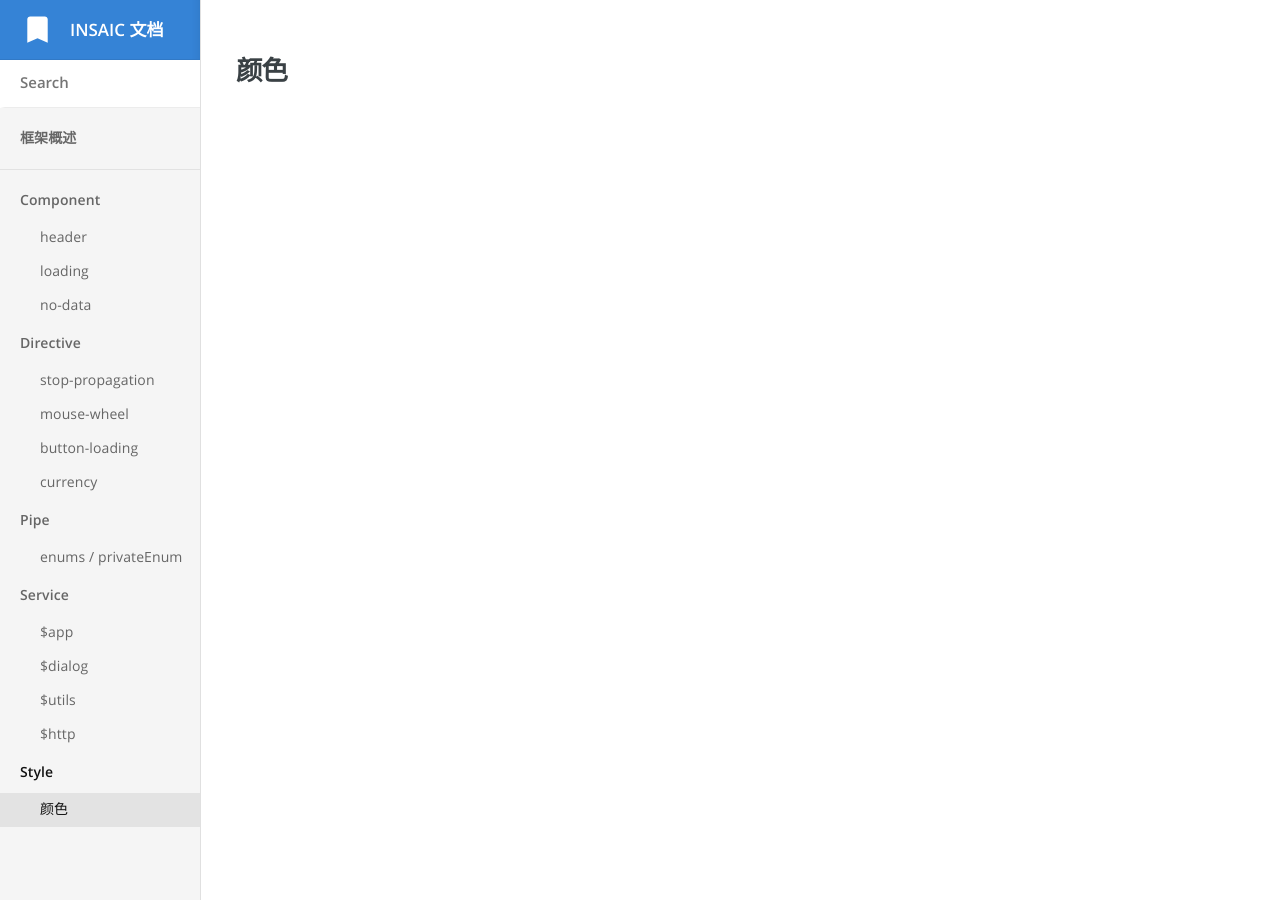
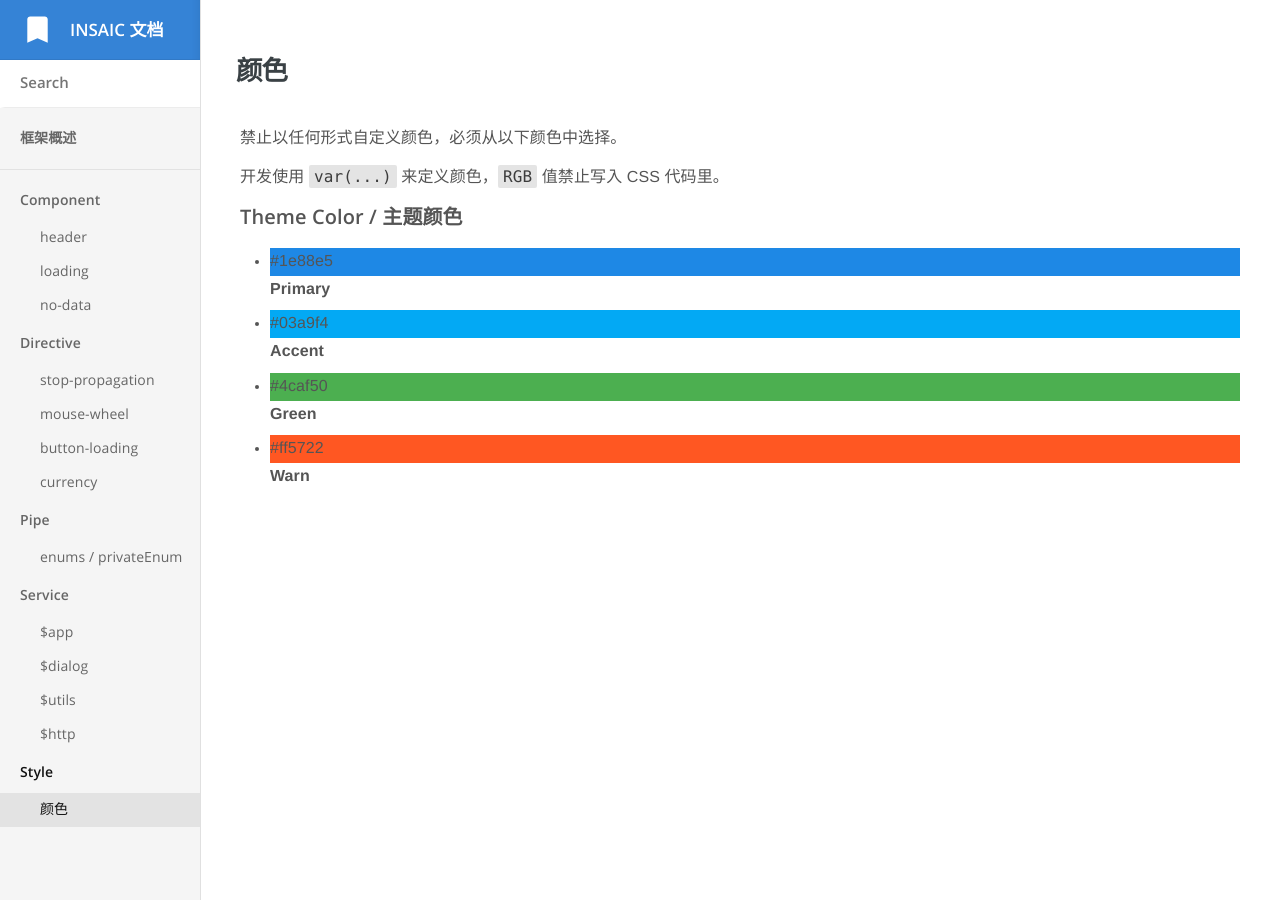
Before and after one commit to insaic/insaic.github.io, a Jekyll site: the page built from _docs/style/color.md, in a window 1280 px wide. Built offline with Jekyll 4.4.1, drawn with Linux system fonts in a browser that asks for light colours.

Commit message:
Update color.md

```diff
--- a/_docs/style/color.md
+++ b/_docs/style/color.md
@@ -3,3 +3,40 @@ title: 颜色
 category: Style
 order: 1
 ---
+
+禁止以任何形式自定义颜色，必须从以下颜色中选择。
+
+开发使用 `var(...)` 来定义颜色，`RGB` 值禁止写入 CSS 代码里。
+
+###### Theme Color / 主题颜色
+
+<ul class="colorBoard">
+  <li>
+    <div style="background-color: #1e88e5">
+    <span>#1e88e5</span>
+    </div>
+    <b>Primary</b>
+  </li>
+
+  <li>
+    <div style="background-color: #03a9f4">
+    <span>#03a9f4</span>
+    </div>
+    <b>Accent</b>
+  </li>
+
+  <li>
+    <div style="background-color: #4caf50">
+    <span>#4caf50</span>
+    </div>
+    <b>Green</b>
+  </li>
+
+  <li>
+    <div style="background-color: #ff5722">
+    <span>#ff5722</span>
+    </div>
+    <b>Warn</b>
+  </li>
+
+</ul>
```
